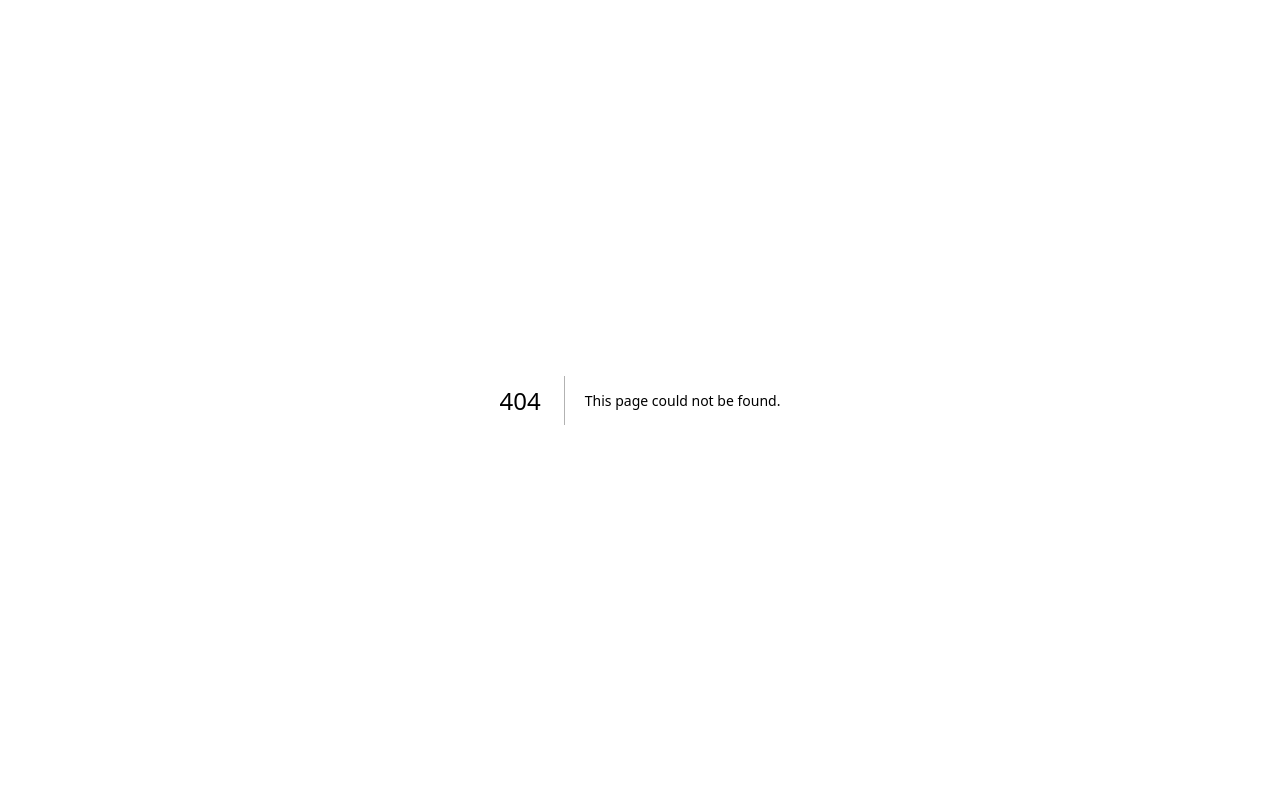
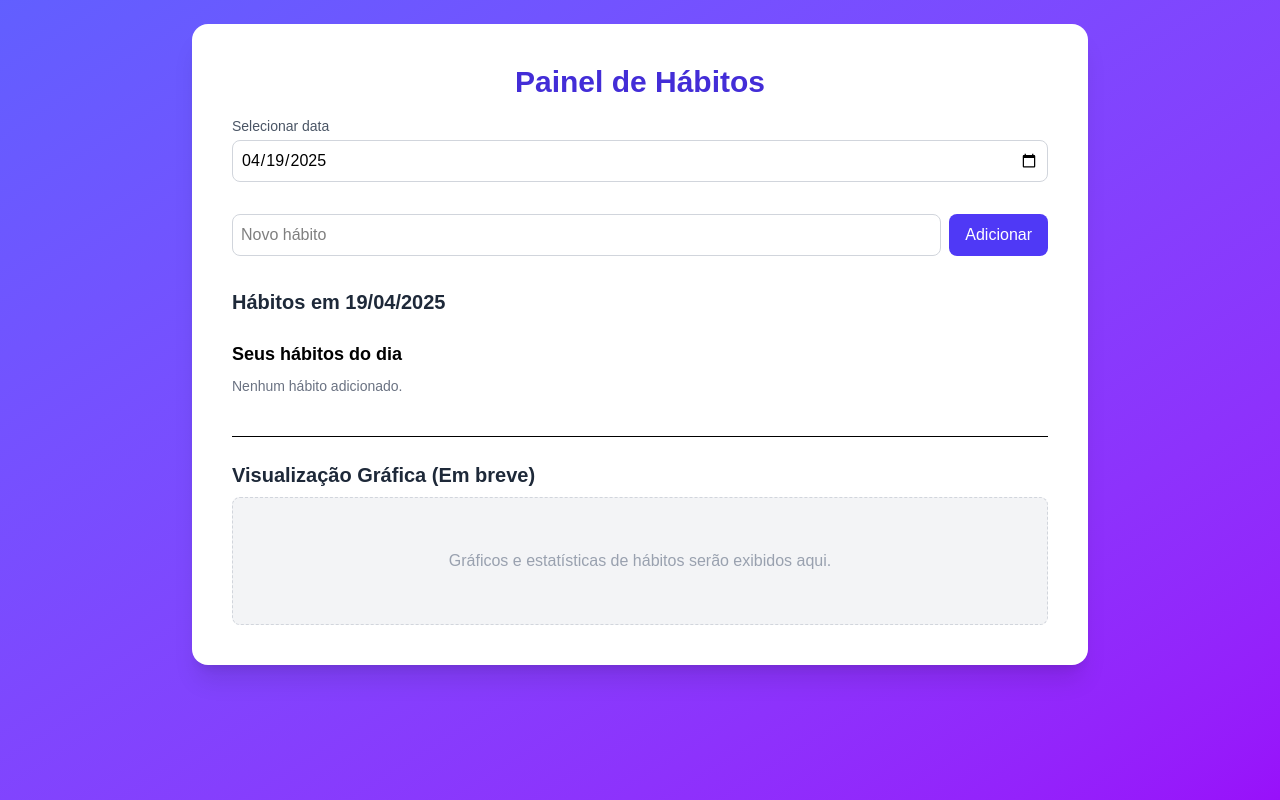
Before and after one commit to amauri4/projetoEngenhariaDeSoftware, a Next.js app in the folder frontend/: page /dashboard in a window 1280 px wide. Before the commit this address had no page. Built offline with nearby package versions, Linux system fonts and the light colour scheme.

Commit message:
feat(frontend): finalizando login e iniciando página de hábitos

```diff
--- /dev/null
+++ b/frontend/src/app/components/habito_calendar.tsx
@@ -0,0 +1,26 @@
+"use client";
+
+import { format } from "date-fns";
+
+export interface HabitCalendarProps {
+  selectedDate: Date;
+  onDateChange: (date: Date) => void;
+}
+
+export default function HabitCalendar({ selectedDate, onDateChange }: HabitCalendarProps) {
+  const handleChange = (e: React.ChangeEvent<HTMLInputElement>) => {
+    onDateChange(new Date(e.target.value));
+  };
+
+  return (
+    <div className="my-4">
+      <label className="block text-sm text-gray-600 mb-1">Selecionar data</label>
+      <input
+        type="date"
+        value={format(selectedDate, "yyyy-MM-dd")}
+        onChange={handleChange}
+        className="border border-gray-300 p-2 rounded-lg w-full"
+      />
+    </div>
+  );
+}
--- /dev/null
+++ b/frontend/src/app/components/habito_form.tsx
@@ -0,0 +1,35 @@
+"use client";
+
+import { useState } from "react";
+
+export interface HabitFormProps {
+  onAdd: (habit: string) => void;
+}
+
+export default function HabitForm({ onAdd }: HabitFormProps) {
+  const [habit, setHabit] = useState("");
+
+  const handleSubmit = (e: React.FormEvent) => {
+    e.preventDefault();
+    if (!habit.trim()) return;
+    onAdd(habit);
+    setHabit("");
+  };
+
+  return (
+    <form onSubmit={handleSubmit} className="flex gap-2 mt-4">
+      <input
+        value={habit}
+        onChange={(e) => setHabit(e.target.value)}
+        placeholder="Novo hábito"
+        className="flex-1 p-2 border border-gray-300 rounded-lg"
+      />
+      <button
+        type="submit"
+        className="bg-indigo-600 text-white px-4 py-2 rounded-lg hover:bg-indigo-700"
+      >
+        Adicionar
+      </button>
+    </form>
+  );
+}
--- /dev/null
+++ b/frontend/src/app/components/habito_listas.tsx
@@ -0,0 +1,34 @@
+"use client";
+
+export interface HabitListProps {
+  habits: string[];
+  onRemove: (index: number) => void;
+}
+
+export default function HabitList({ habits, onRemove }: HabitListProps) {
+  return (
+    <div className="mt-6">
+      <h2 className="text-lg font-semibold mb-2">Seus hábitos do dia</h2>
+      {habits.length === 0 ? (
+        <p className="text-sm text-gray-500">Nenhum hábito adicionado.</p>
+      ) : (
+        <ul className="space-y-2">
+          {habits.map((habit, index) => (
+            <li
+              key={index}
+              className="flex justify-between items-center bg-gray-100 p-2 rounded-lg"
+            >
+              <span>{habit}</span>
+              <button
+                onClick={() => onRemove(index)}
+                className="text-red-500 hover:underline text-sm"
+              >
+                Remover
+              </button>
+            </li>
+          ))}
+        </ul>
+      )}
+    </div>
+  );
+}
--- /dev/null
+++ b/frontend/src/app/components/login_form.tsx
@@ -0,0 +1,89 @@
+"use client";
+
+import { useState } from "react";
+import { useRouter } from "next/navigation";
+
+const login_route = "http://localhost:8000/usuarios/login";
+
+export default function LoginForm() {
+  const router = useRouter();
+  const [formData, setFormData] = useState({ email: "", senha: "" });
+  const [erroMensagem, setErroMensagem] = useState("");
+
+  const handleChange = (e: React.ChangeEvent<HTMLInputElement>) => {
+    setFormData((prev) => ({
+      ...prev,
+      [e.target.id]: e.target.value,
+    }));
+  };
+
+  const handleSubmit = async (e: React.FormEvent<HTMLFormElement>) => {
+    e.preventDefault();
+    setErroMensagem("");
+
+    try {
+      const response = await fetch(login_route, {
+        method: "POST",
+        headers: { "Content-Type": "application/json" },
+        body: JSON.stringify(formData),
+      });
+
+      if (response.ok) {
+        router.push("/dashboard");
+      } else {
+        const error = await response.json();
+        setErroMensagem("Erro: " + (error.erro || "Credenciais inválidas"));
+      }
+    } catch (error) {
+      console.error("Erro ao fazer login:", error);
+      setErroMensagem("Erro na conexão com o servidor.");
+    }
+  };
+
+  return (
+    <form onSubmit={handleSubmit} className="space-y-4">
+      <div>
+        <label htmlFor="email" className="block text-sm font-medium text-gray-700 mb-1">
+          E-mail
+        </label>
+        <input
+          id="email"
+          type="email"
+          value={formData.email}
+          onChange={handleChange}
+          required
+          className="w-full px-4 py-2 border border-gray-300 rounded-lg focus:ring-2 focus:ring-indigo-500 focus:outline-none"
+          placeholder="seuemail@exemplo.com"
+        />
+      </div>
+
+      <div>
+        <label htmlFor="senha" className="block text-sm font-medium text-gray-700 mb-1">
+          Senha
+        </label>
+        <input
+          id="senha"
+          type="password"
+          value={formData.senha}
+          onChange={handleChange}
+          required
+          className="w-full px-4 py-2 border border-gray-300 rounded-lg focus:ring-2 focus:ring-indigo-500 focus:outline-none"
+          placeholder="••••••••"
+        />
+      </div>
+
+      {erroMensagem && (
+        <div className="bg-red-100 border border-red-400 text-red-700 px-4 py-3 rounded relative mb-4" role="alert">
+          <span className="block sm:inline">{erroMensagem}</span>
+        </div>
+      )}
+
+      <button
+        type="submit"
+        className="w-full bg-indigo-600 hover:bg-indigo-700 text-white font-semibold py-2 rounded-lg transition duration-300"
+      >
+        Entrar
+      </button>
+    </form>
+  );
+}
--- a/frontend/src/app/components/registro_form.tsx
+++ b/frontend/src/app/components/registro_form.tsx
@@ -7,6 +7,7 @@ const registro_route = "http://localhost:8000/usuarios/registrar";
 
 export default function RegisterForm() {
     const router = useRouter();
+    const [erroMensagem, setErroMensagem] = useState("");
     const [formData, setFormData] = useState({
         nome: "",
         email: "",
@@ -22,6 +23,7 @@ export default function RegisterForm() {
 
     const handleSubmit = async (e: React.FormEvent<HTMLFormElement>) => {
         e.preventDefault();
+        setErroMensagem("");
 
         try {
             const response = await fetch(registro_route, {
@@ -36,11 +38,11 @@ export default function RegisterForm() {
                 router.push("/login?message=Conta criada com sucesso");
             } else {
                 const error = await response.json();
-                alert("Erro: " + error.erro);
+                setErroMensagem("Erro: " + (error.erro || "Não foi possível registrar"));
             }
         } catch (error) {
             console.error("Erro ao registrar:", error);
-            alert("Erro na conexão com o servidor.");
+            setErroMensagem("Erro na conexão com o servidor.");
         }
     };
 
@@ -91,6 +93,12 @@ export default function RegisterForm() {
                 />
             </div>
 
+            {erroMensagem && (
+                <div className="bg-red-100 border border-red-400 text-red-700 px-4 py-3 rounded relative mb-4" role="alert">
+                    <span className="block sm:inline">{erroMensagem}</span>
+                </div>
+            )}
+
             <button
                 type="submit"
                 className="w-full bg-indigo-600 hover:bg-indigo-700 text-white font-semibold py-2 rounded-lg transition duration-300"
--- /dev/null
+++ b/frontend/src/app/dashboard/page.tsx
@@ -0,0 +1,54 @@
+"use client";
+
+import { useState } from "react";
+import { format } from "date-fns";
+import HabitForm from "@/app/components/habito_form";
+import HabitCalendar from "@/app/components/habito_calendar";
+import HabitList from "@/app/components/habito_listas";
+
+export default function HabitsDashboardPage() {
+  const [selectedDate, setSelectedDate] = useState(new Date());
+  const [habits, setHabits] = useState<string[]>([]);
+
+  const handleAddHabit = (habit: string) => {
+    setHabits((prev) => [...prev, habit]);
+  };
+
+  const handleDeleteHabit = (index: number) => {
+    setHabits((prev) => prev.filter((_, i) => i !== index));
+  };
+
+  return (
+    <div className="min-h-screen flex flex-col items-center justify-start bg-gradient-to-br from-indigo-500 to-purple-600 p-6">
+      <main className="w-full max-w-4xl bg-white rounded-2xl shadow-xl p-8 sm:p-10">
+        <h1 className="text-3xl font-bold text-center text-indigo-700 mb-4">
+          Painel de Hábitos
+        </h1>
+
+        <section className="mb-8"> {/* Aumentei o espaçamento inferior aqui */}
+          <HabitCalendar selectedDate={selectedDate} onDateChange={setSelectedDate} />
+        </section>
+
+        <section className="mb-8 mt-6"> {/* Aumentei o espaçamento superior aqui */}
+          <HabitForm onAdd={handleAddHabit} />
+        </section>
+
+        <section className="mb-8">
+          <h2 className="text-xl font-semibold text-gray-800 mb-2">
+            Hábitos em {format(selectedDate, 'dd/MM/yyyy')}
+          </h2>
+          <HabitList habits={habits} onRemove={handleDeleteHabit} />
+        </section>
+
+        <section className="mt-10 border-t pt-6">
+          <h2 className="text-xl font-semibold text-gray-800 mb-2">
+            Visualização Gráfica (Em breve)
+          </h2>
+          <div className="h-32 bg-gray-100 border border-dashed border-gray-300 rounded-lg flex items-center justify-center text-gray-400">
+            Gráficos e estatísticas de hábitos serão exibidos aqui.
+          </div>
+        </section>
+      </main>
+    </div>
+  );
+}
--- a/frontend/src/app/login/page.tsx
+++ b/frontend/src/app/login/page.tsx
@@ -1,6 +1,7 @@
 "use client";
 
 import { useRouter } from "next/navigation";
+import LoginForm from "@/app/components/login_form";
 
 export default function LoginPage() {
   const router = useRouter();
@@ -15,46 +16,7 @@ export default function LoginPage() {
           Faça login na sua conta HabitTracker
         </p>
 
-        <form
-          onSubmit={(e) => {
-            e.preventDefault();
-            router.push("/"); // redireciona após o "login" - AJUSTAR ROTA
-          }}
-          className="space-y-4"
-        >
-          <div>
-            <label htmlFor="email" className="block text-sm font-medium text-gray-700 mb-1">
-              E-mail
-            </label>
-            <input
-              id="email"
-              type="email"
-              required
-              className="w-full px-4 py-2 border border-gray-300 rounded-lg focus:ring-2 focus:ring-indigo-500 focus:outline-none"
-              placeholder="seuemail@exemplo.com"
-            />
-          </div>
-
-          <div>
-            <label htmlFor="password" className="block text-sm font-medium text-gray-700 mb-1">
-              Senha
-            </label>
-            <input
-              id="password"
-              type="password"
-              required
-              className="w-full px-4 py-2 border border-gray-300 rounded-lg focus:ring-2 focus:ring-indigo-500 focus:outline-none"
-              placeholder="••••••••"
-            />
-          </div>
-
-          <button
-            type="submit"
-            className="w-full bg-indigo-600 hover:bg-indigo-700 text-white font-semibold py-2 rounded-lg transition duration-300"
-          >
-            Entrar
-          </button>
-        </form>
+        <LoginForm />
 
         <p className="text-center text-sm text-gray-600 mt-6">
           Ainda não tem uma conta?{" "}
```
Also changed, not shown: frontend/package.json (+8 -6 lines), 1 other file (tests, documents, lock files or other folders).
